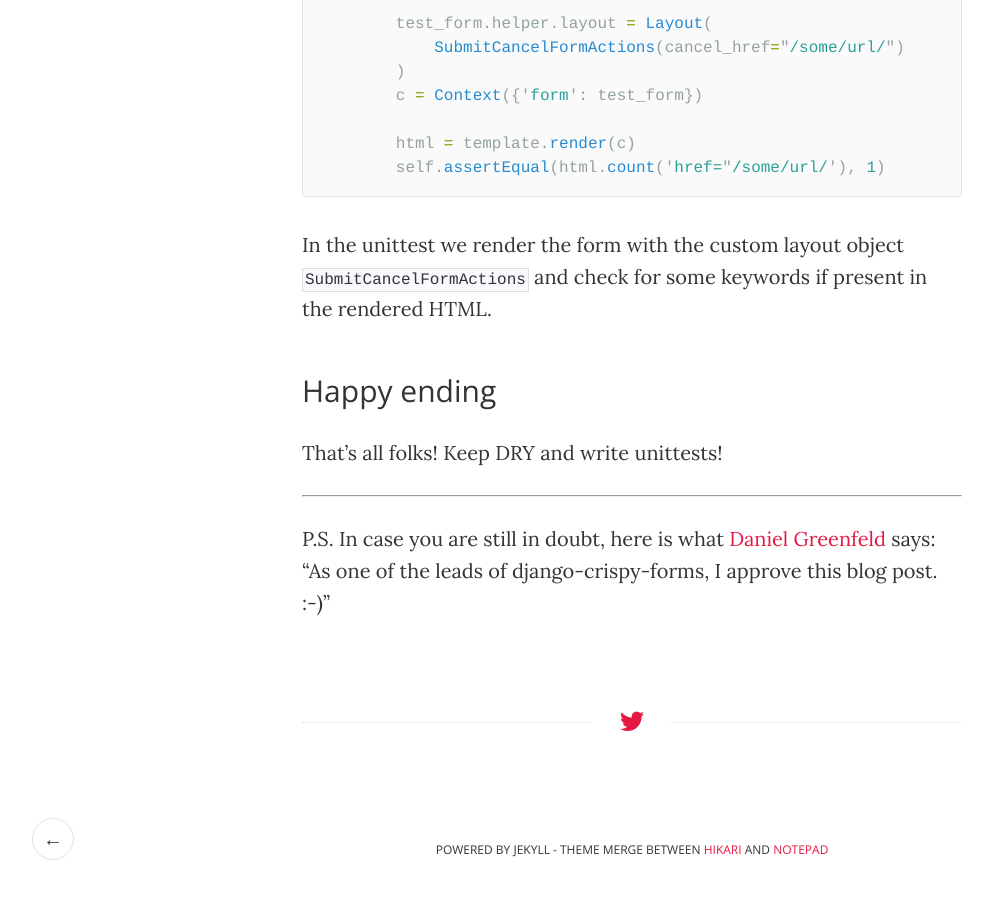
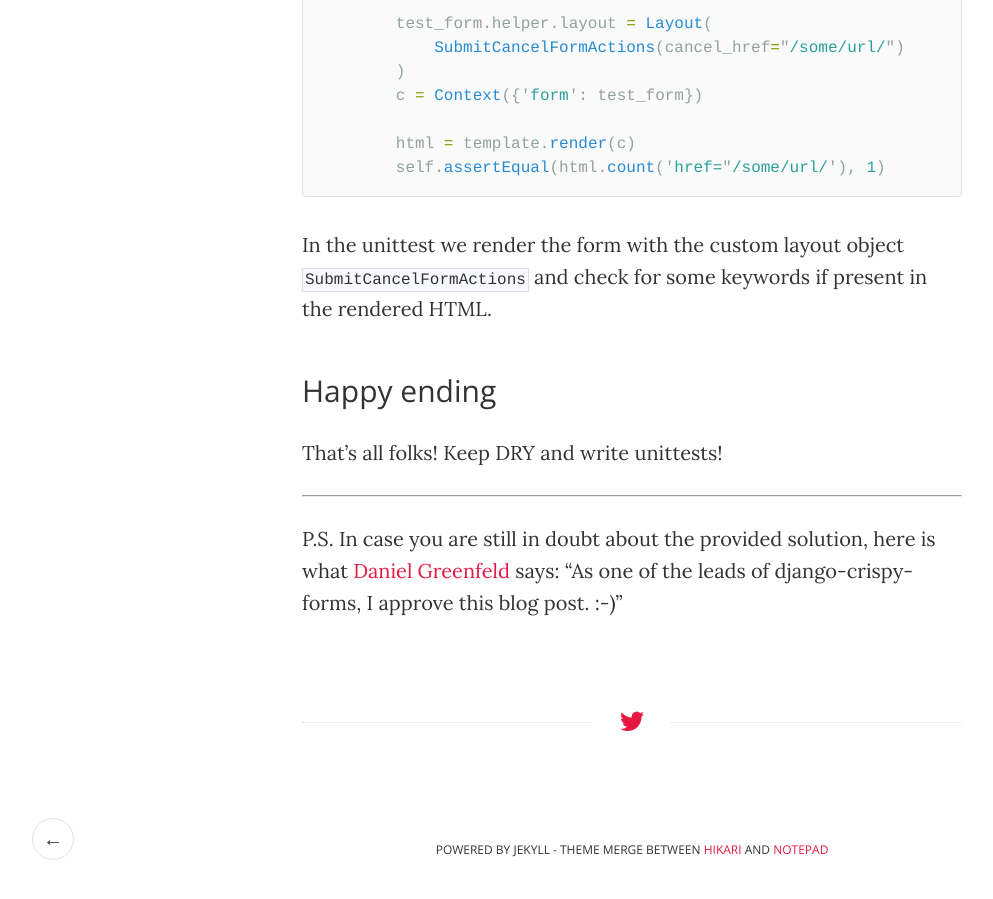
Before and after one commit to ana-balica/ana-balica.github.io, a Jekyll site: the page built from _posts/2014-11-04-the-tale-of-dry-with-django-crispy-forms.md, in a window 1280 px wide and 900 px high, scrolled down 9708 px. Shown: the whole window, without its empty margins (8-1001 px from the left). Built offline with Jekyll 4.4.1, drawn with Linux system fonts in a browser that asks for light colours.

Commit message:
update latest article P.S.

```diff
--- a/_posts/2014-11-04-the-tale-of-dry-with-django-crispy-forms.md
+++ b/_posts/2014-11-04-the-tale-of-dry-with-django-crispy-forms.md
@@ -319,5 +319,6 @@
 
 -----
 
-P.S. In case you are still in doubt, here is what [Daniel Greenfeld](http://pydanny.com/)
-says: "As one of the leads of django-crispy-forms, I approve this blog post. :-)"
+P.S. In case you are still in doubt about the provided solution, here is what
+[Daniel Greenfeld](http://pydanny.com/) says: "As one of the leads of
+django-crispy-forms, I approve this blog post. :-)"
```
